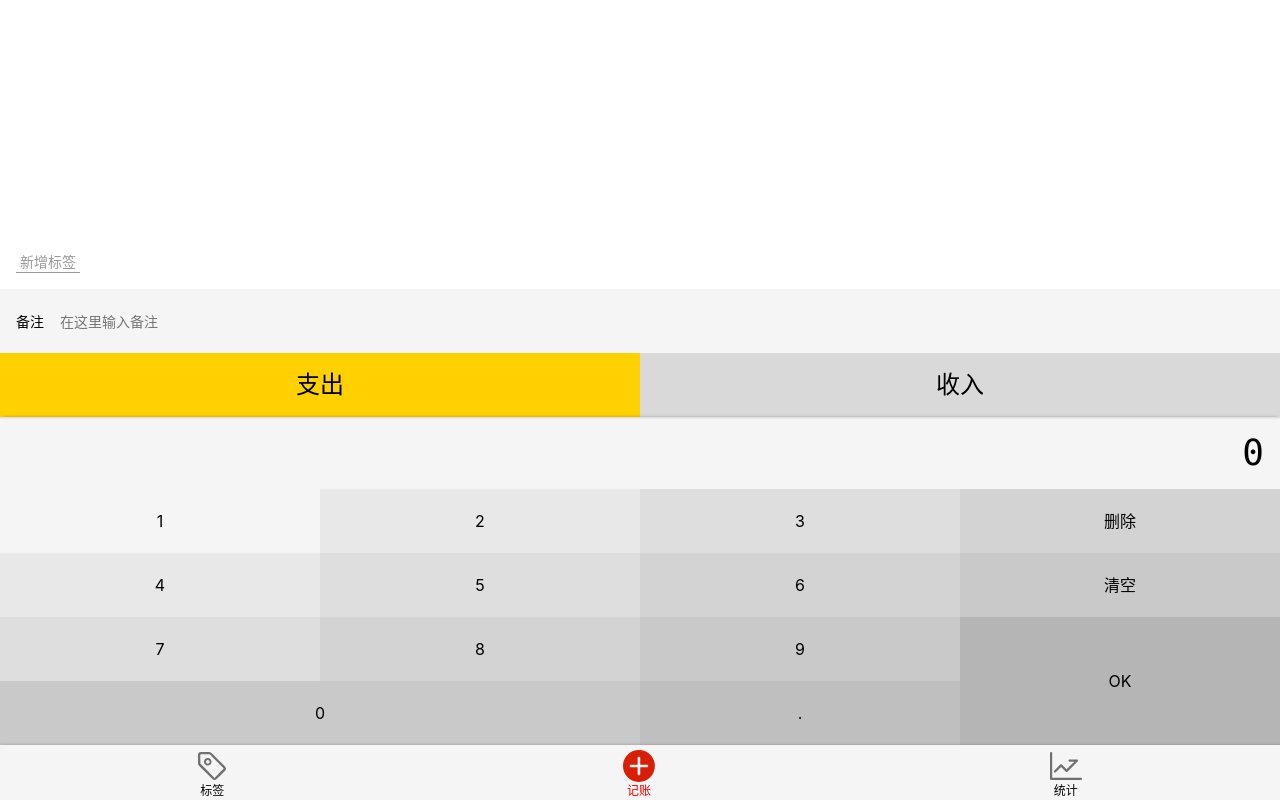
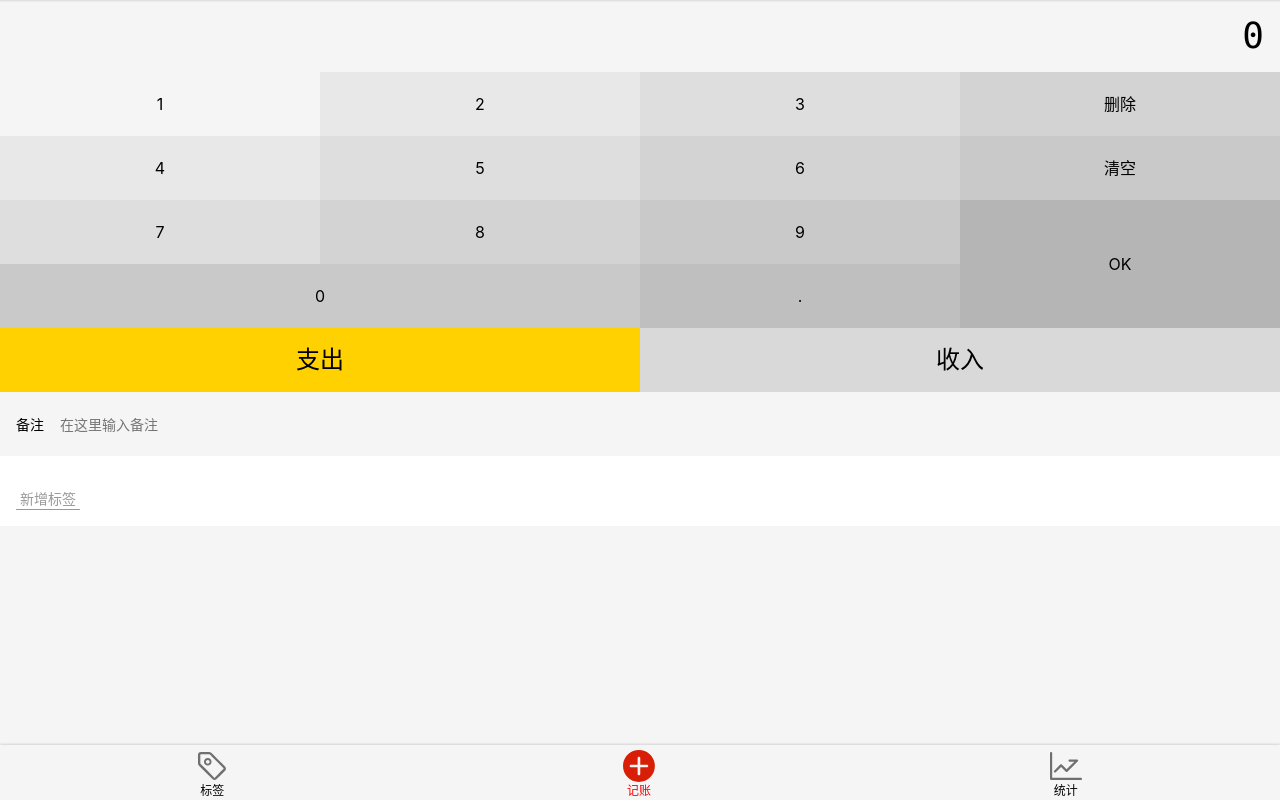
Before and after one commit to quanquan97/ViterSpendee, a Vue app: page /#/money in a window 1280 px wide. Built offline with nearby package versions, Linux system fonts and the light colour scheme.

Commit message:
使用全局 tagList

```diff
--- a/src/main.ts
+++ b/src/main.ts
@@ -6,6 +6,7 @@ import store from './store'
 import Nav from '@/components/Nav.vue';
 import Layout from '@/views/Layout.vue';
 import Icon from '@/components/Icon.vue';
+import tagListModel from '@/models/tagListModel';
 
 Vue.config.productionTip = false
 
@@ -13,6 +14,8 @@ Vue.config.productionTip = false
 Vue.component('Nav',Nav) //全局引入Nav  按Tab键即可直接引入
 Vue.component('Layout',Layout);
 Vue.component('Icon',Icon);
+
+window.tagList = tagListModel.fetch();
 new Vue({
   router: router,
   store,
--- a/src/models/tagListModel.ts
+++ b/src/models/tagListModel.ts
@@ -2,19 +2,8 @@ import createId from '@/lib/createid';
 
 const localStorageKeyName = 'tagList';
 
-type Tag={
-  id: string;
-  name: string;
-}
-type TagListModel = {
-  data: Tag[];
-  fetch: () => Tag[];
-  create: (name: string) => 'success' | 'duplicated'; // 联合类型
-  update: (id: string, name: string) => 'success' | 'not found' | 'duplicated';
-  remove: (id: string) => boolean;
 
-  save: () => void;
-}
+
 const tagListModel: TagListModel = {
   data: [],
   fetch() {
--- a/src/views/Labels.vue
+++ b/src/views/Labels.vue
@@ -19,10 +19,11 @@ import Vue from 'vue';
 import {Component} from 'vue-property-decorator';
 import tagListModel from '@/models/tagListModel';
 import Button from '@/components/Button.vue';
-tagListModel.fetch();
+
+
 @Component({components:{Button}})
 export default class Labels extends Vue {
-  tags = tagListModel.data;
+  tags = window.tagList;
   createTag() {
     const name = window.prompt('请输出标签名');
     if (name) {
--- a/src/views/Money.vue
+++ b/src/views/Money.vue
@@ -1,79 +1,3 @@
-<!--<template>-->
-
-<!--  <Layout class-prefix="layout">-->
-<!--    {{ record }}-->
-<!--    <Numbers :value.sync="record.amount" @submit="saveRecord"/>-->
-<!--    <Types :value.sync="record.type"/>-->
-<!--    <Notes @update:value="onUpdateNotes"/>-->
-<!--    <Tags data-source.sync="tags" @update:value="onUpdateTags"/>-->
-<!--  </Layout>-->
-
-<!--</template>-->
-
-
-<!--<script lang="ts">-->
-<!--import Vue from 'vue';-->
-<!--import Numbers from '@/components/Money/Numbers.vue';-->
-<!--import Types from '@/components/Money/Types.vue';-->
-<!--import Notes from '@/components/Money/Notes.vue';-->
-<!--import Tags from '@/components/Money/Tags.vue';-->
-<!--import {Component, Watch} from 'vue-property-decorator';-->
-
-<!--// const version = window.localStorage.getItem('version')-->
-<!--const recordList: Record[]=JSON.parse(window.localStorage.getItem('recordList')||'[]');-->
-<!--//数据库升级，数据迁移-->
-<!--// if(version=='0.0.1'){recordList.forEach(record=>{record.createdAt =new Date(2020,0,1)});-->
-<!--// //保存数据-->
-<!--//   window.localStorage.setItem('recordList', JSON.stringify(recordList));-->
-<!--// }-->
-<!--// window.localStorage.setItem('version','0.0.2')-->
-
-<!--type Record = {-->
-<!--  tags: string[];-->
-<!--  notes: string;-->
-<!--  type: string;-->
-<!--  amount: number; //数据类型 object |string-->
-<!--  createdAt?: Date;//类 / 构造函数-->
-<!--}-->
-
-<!--@Component(-->
-<!--    {components: {Tags, Notes, Types, Numbers}}-->
-<!--)-->
-
-<!--export default class Money extends Vue {-->
-<!--  tags = ['衣', '食', '住', '行', '1'];-->
-
-<!--  recordList: Record[]=recordList-->
-<!--  record: Record = {tags: [], notes: '', type: '-', amount: 0};-->
-
-
-<!--  onUpdateTags(value: string[]) {this.record.tags = value; }-->
-
-<!--  onUpdateNotes(value: string) {this.record.notes = value; }-->
-
-<!--  onUpdateAmount(value: string) {this.record.amount = parseFloat(value); }-->
-
-<!--  saveRecord() {-->
-<!--    const record2: Record =JSON.parse(JSON.stringify(this.record))-->
-<!--    record2.createdAt = new Date()-->
-<!--    this.recordList.push(record2);}-->
-
-<!--  @Watch('recordList')-->
-<!--  onRecordChange() {-->
-<!--    window.localStorage.setItem('recordList', JSON.stringify(this.recordList));-->
-<!--  }-->
-
-
-<!--}-->
-<!--</script>-->
-
-
-<!--<style lang="scss">-->
-<!--.layout-content {-->
-<!--  display: flex;-->
-<!--  flex-direction: column-reverse-->
-<!--}-->
-<!--</style>-->
 
 <template>
   <Layout class-prefix="layout">
@@ -103,19 +27,13 @@ import tagListModel from '@/models/tagListModel';
 //const model = require('@/model.js').model;//在ts文件里引入js 要使用require把它导入进来
 
 const recordList = recordListModel.fetch();
-const tagList = tagListModel.fetch();
-type RecordItem = {
-  tags: string[];
-  notes: string;
-  type: string;
-  amount: number; // 数据类型 object | string
-  createdAt?: Date; // 类 / 构造函数
-}
+
+
 @Component({
   components: {FormItem, Tags, Types, Numbers}
 })
 export default class Money extends Vue {
-  tags = tagList;
+  tags = window.tagList;
   recordList: RecordItem[] = recordList;
   record: RecordItem = {
     tags: [], notes: '', type: '-', amount: 0
@@ -142,7 +60,6 @@ export default class Money extends Vue {
 
 <style lang="scss">
 .layout-content {
-  display: flex;
   flex-direction: column-reverse;
 }
 .notes{
```
Also changed, not shown: src/custom.d.ts (+17 -0 lines).
